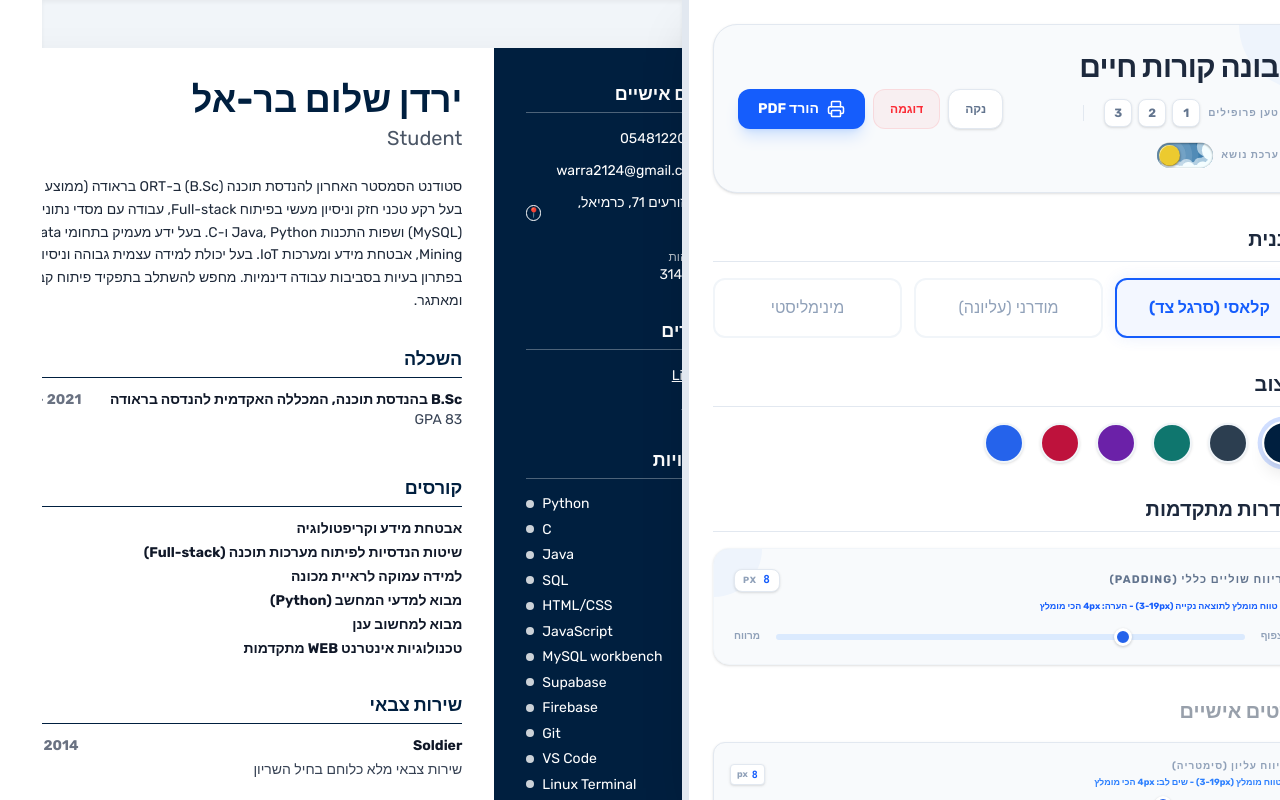
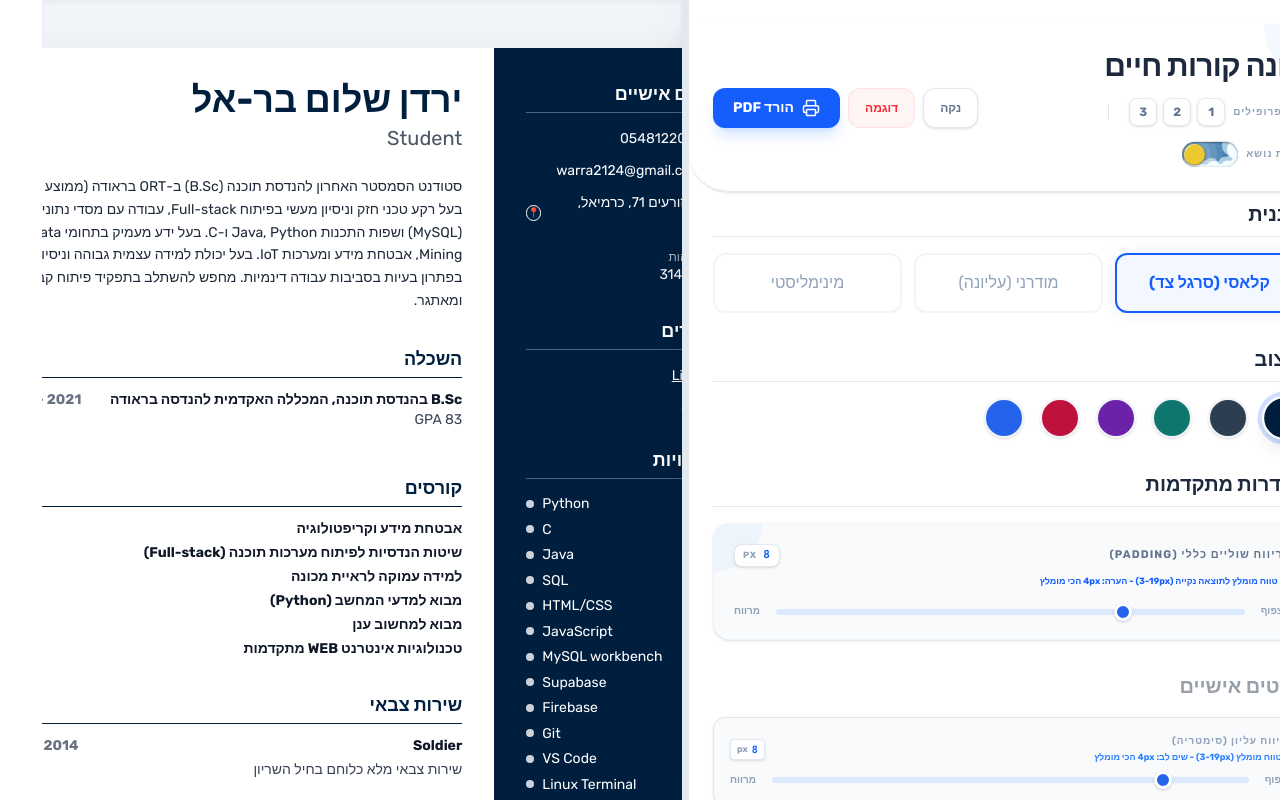
Before and after one commit to dsaadss/resume-builder-free, a React (Vite) app: page / in a window 1280 px wide. Built offline with nearby package versions, Linux system fonts and the light colour scheme.

Commit message:
fix: toggle functionality and implement sticky action header

```diff
--- a/src/App.tsx
+++ b/src/App.tsx
@@ -236,7 +236,7 @@ export default function App() {
         className="w-full shrink-0 p-6 overflow-y-auto h-screen bg-white dark:bg-slate-950 shadow-2xl z-10 no-print border-l border-slate-200 dark:border-slate-900 transition-colors duration-300"
         style={{ width: typeof window !== 'undefined' && window.innerWidth >= 768 ? `${formWidth}%` : '100%' }}
       >
-        <div className="flex flex-col sm:flex-row justify-between items-start sm:items-center gap-4 mb-8 bg-slate-50 dark:bg-slate-900 p-6 rounded-3xl border border-slate-200 dark:border-slate-800 shadow-sm relative overflow-hidden group">
+        <div className="sticky top-0 z-[60] flex flex-col sm:flex-row justify-between items-start sm:items-center gap-4 mb-8 bg-white/95 dark:bg-slate-950/95 backdrop-blur-md p-6 rounded-b-[2.5rem] -mx-6 -mt-6 border-b border-slate-200 dark:border-slate-800 shadow-sm relative overflow-hidden group">
           <div className="absolute top-0 right-0 w-32 h-32 bg-blue-500/5 rounded-full -translate-y-16 translate-x-16 group-hover:scale-110 transition-transform"></div>
           <div className="flex flex-col gap-1.5 relative z-10">
             <h1 className="text-3xl font-black text-slate-800 dark:text-white shrink-0 tracking-tight">בונה קורות חיים</h1>
--- a/src/components/ui/sky-toggle.tsx
+++ b/src/components/ui/sky-toggle.tsx
@@ -7,10 +7,12 @@ interface SkyToggleProps {
 }
 
 const SkyToggle: React.FC<SkyToggleProps> = ({ checked, onChange }) => {
+  const id = React.useId();
   return (
     <StyledWrapper>
-      <label className="theme-switch">
+      <label className="theme-switch" htmlFor={id}>
         <input
+          id={id}
           type="checkbox"
           className="theme-switch__checkbox"
           checked={checked}
```
